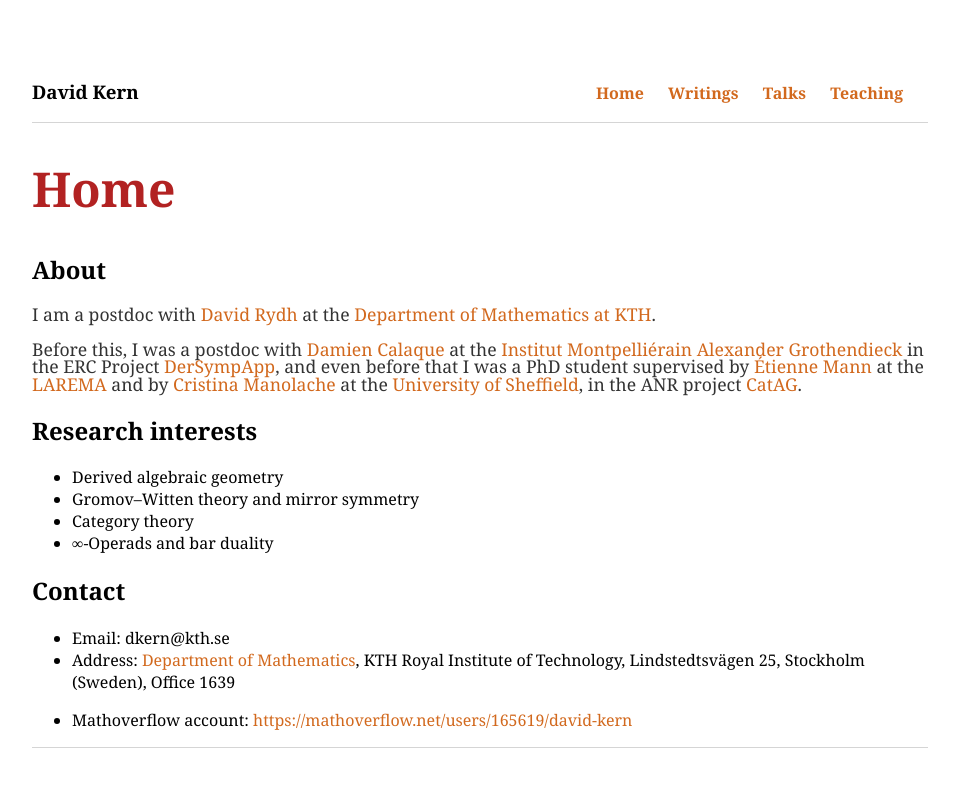
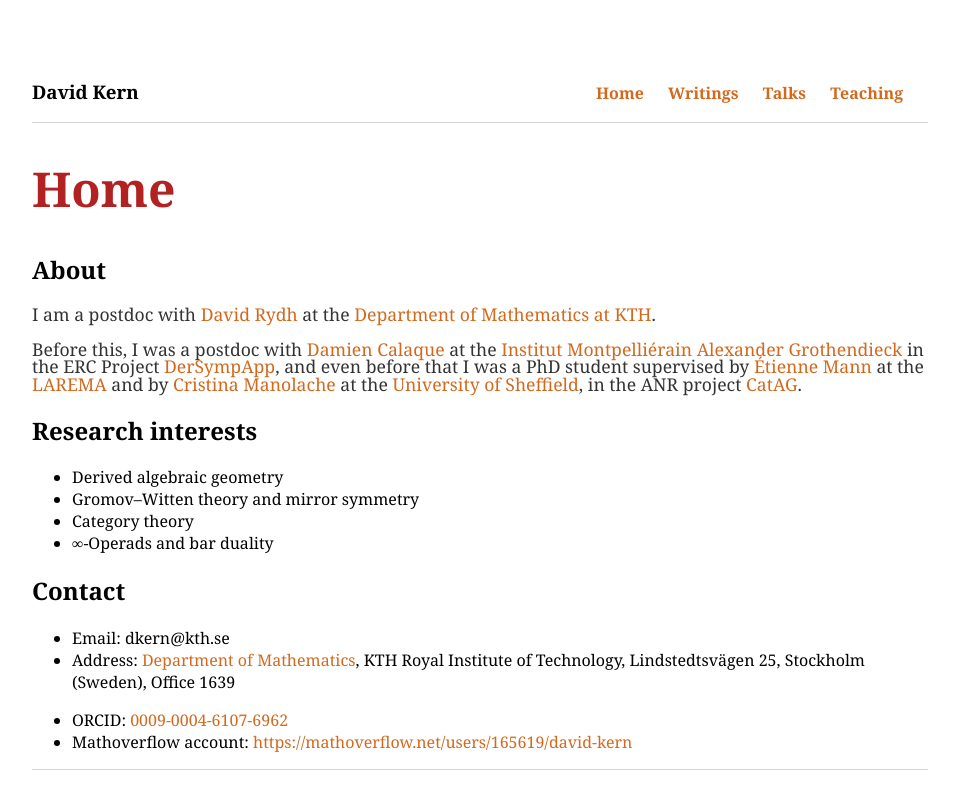
Before and after one commit to dskern/dskern.github.io, a Jekyll site: the page built from index.html, in a window 1280 px wide. Shown: the top 809 px of the page, without its empty margins (160-1119 px from the left). Built offline with Jekyll 4.4.1, drawn with Linux system fonts in a browser that asks for light colours.

Commit message:
Added ORCID

```diff
--- a/index.html
+++ b/index.html
@@ -28,5 +28,6 @@ title: Home
 </ul>
 
 <ul>
+  <li>ORCID: <a href="https://orcid.org/0009-0004-6107-6962">0009-0004-6107-6962</a></li>
   <li>Mathoverflow account: <a href="https://mathoverflow.net/users/165619/david-kern">https://mathoverflow.net/users/165619/david-kern</a></li>
 </ul>
```
